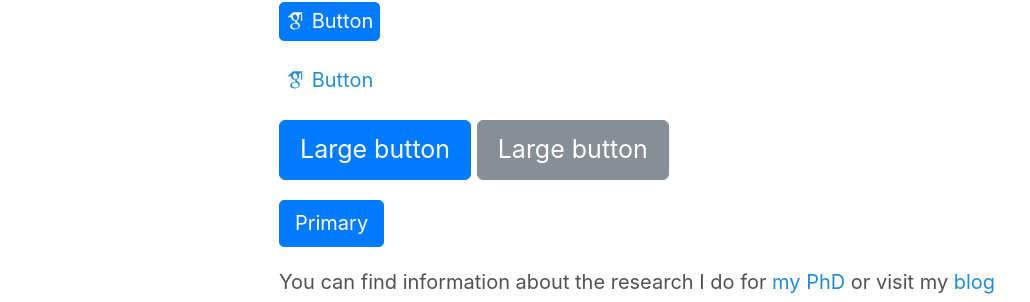
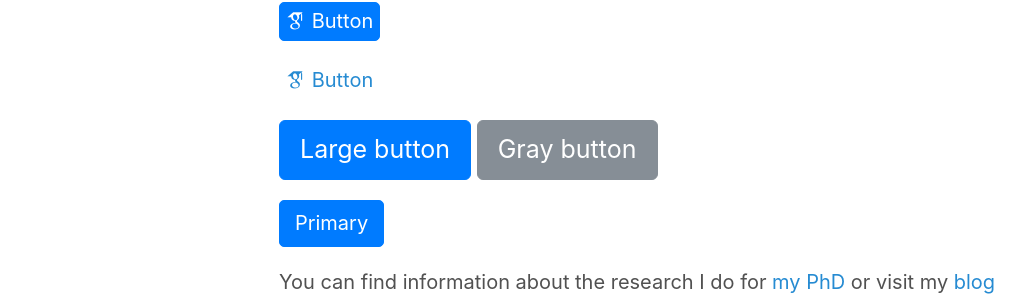
Before and after one commit to gmavrom33/gmavrom.github.io, a Jekyll site: the page built from index.md, in a window 1280 px wide. Shown: the part 380-682 px from the top of the page, without its empty margins (1-1031 px from the left). Built offline with Jekyll 4.4.1, drawn with Linux system fonts in a browser that asks for light colours; nearby versions of some CDN libraries; some web fonts are replaced.

Commit message:
Update index.md

```diff
--- a/index.md
+++ b/index.md
@@ -28,7 +28,7 @@ Hi! I am a PhD student in the [Chair of Building Physics][] at [ETH Zurich][] in
 </a>
 
 <button type="button" class="btn btn-primary btn-lg">Large button</button>
-<button type="button" class="btn btn-secondary btn-lg">Large button</button>
+<button type="button" class="btn btn-secondary btn-lg">Gray button</button>
 
 <button type="button" class="btn btn-primary">Primary</button>
 
```
